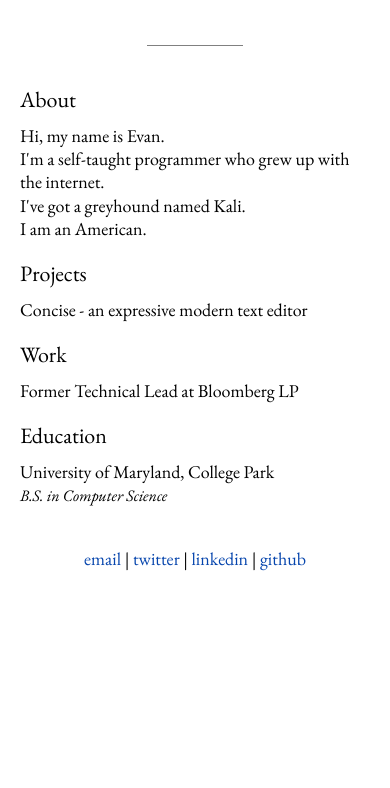
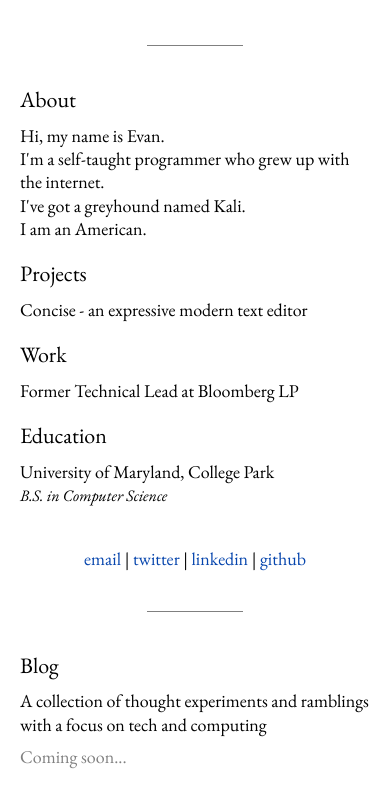
Before and after one commit to evanwang0/website, a plain HTML site: page index.html in a window 390 px wide. Shown: the part 369-1157 px from the top of the page. Before the commit the page ends 980 px from the top, so only its background shows below. Drawn offline with Linux system fonts and the light colour scheme.

Commit message:
Add Blog section

```diff
--- a/index.html
+++ b/index.html
@@ -111,12 +111,16 @@
         flex-direction: row;
         justify-content: space-evenly;
         margin: 8vw auto 0;
-        max-width: calc((288px + 96px) * 2.5)
+        max-width: calc((288px + 96px) * 2.5 + (350px + 96px) * 1.25);
       }
 
       .container > header,
       .container > main {
         max-width: 288px;
+      }
+
+      .container > .blog {
+        max-width: 350px;
       }
 
       .seal {
@@ -156,6 +160,25 @@
         content: ' | ';
       }
 
+      .under-construction {
+        color: #808080;
+      }
+
+      @media screen and (max-width: 1100px) {
+        .container {
+          flex-wrap: wrap;
+          max-width: calc((288px + 96px) * 2.5);
+        }
+
+        .container > header,
+        .container > main {
+          max-width: 288px;
+        }
+
+        .container > .blog {
+          max-width: initial;
+        }
+      }
 
       @media screen and (max-width: 672px) {
         .container {
@@ -164,11 +187,12 @@
         }
 
         .container > header,
-        .container > main {
+        .container > main,
+        .container > .blog {
           max-width: initial;
         }
 
-        .container > header + main::before {
+        .container > * + *::before {
           content: '';
           display: block;
           margin: 48px 0;
@@ -184,11 +208,12 @@
         }
 
         .container > header,
-        .container > main {
+        .container > main,
+        .container > .blog {
           max-width: initial;
         }
 
-        .container > header + main::before {
+        .container > * + *::before {
           content: '';
           display: block;
           margin: 40px auto;
@@ -225,7 +250,6 @@
           color: #5f38fd;
         }
       }
-
     </style>
   </head>
   <body>
@@ -291,8 +315,15 @@
             <li><a href="https://www.linkedin.com/in/evan-wang-0369b619a/">linkedin</a></li>
             <li><a href="https://github.com/evanwang0">github</a></li>
           </ul>
+        </section>
+      </main>
+      <section class="blog">
+        <h1>Blog</h1>
+        <p>A collection of thought experiments and ramblings with a focus on tech and computing</p>
+        <ul>
+          <li class="under-construction">Coming soon...</li>
+        </ul>
       </section>
-      </main>
     </div>
   </body>
 </html>
```
